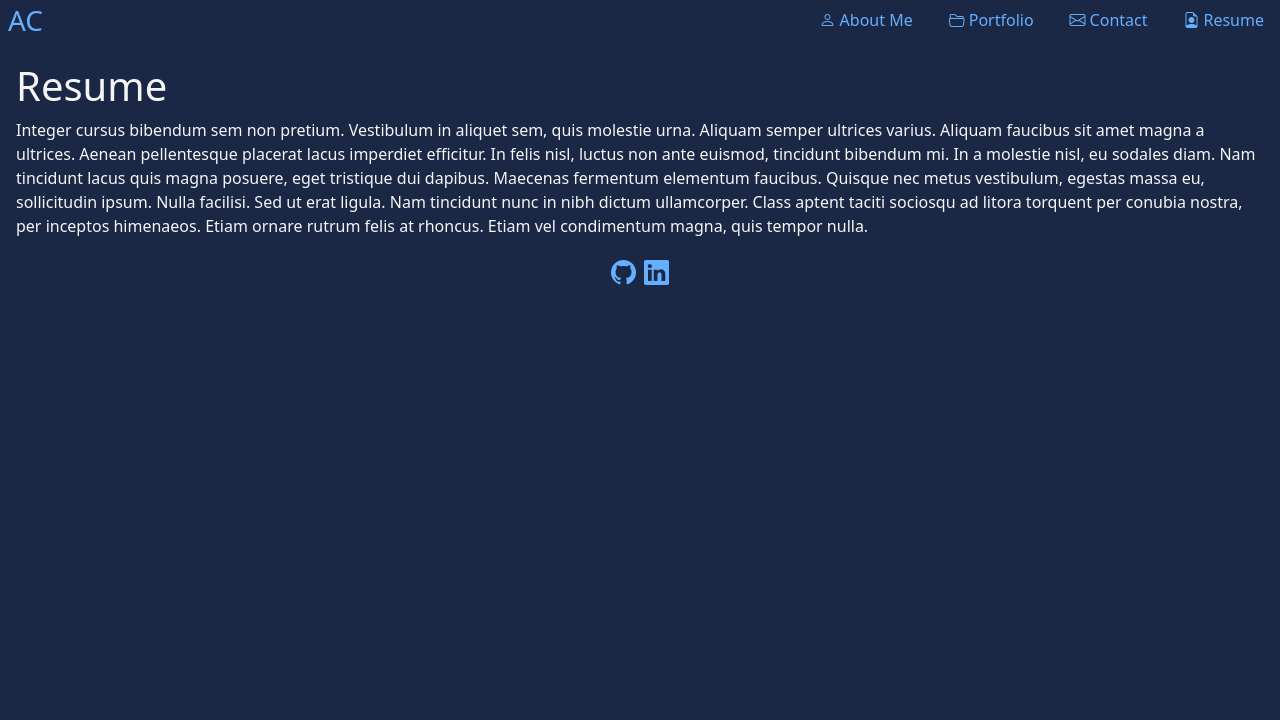
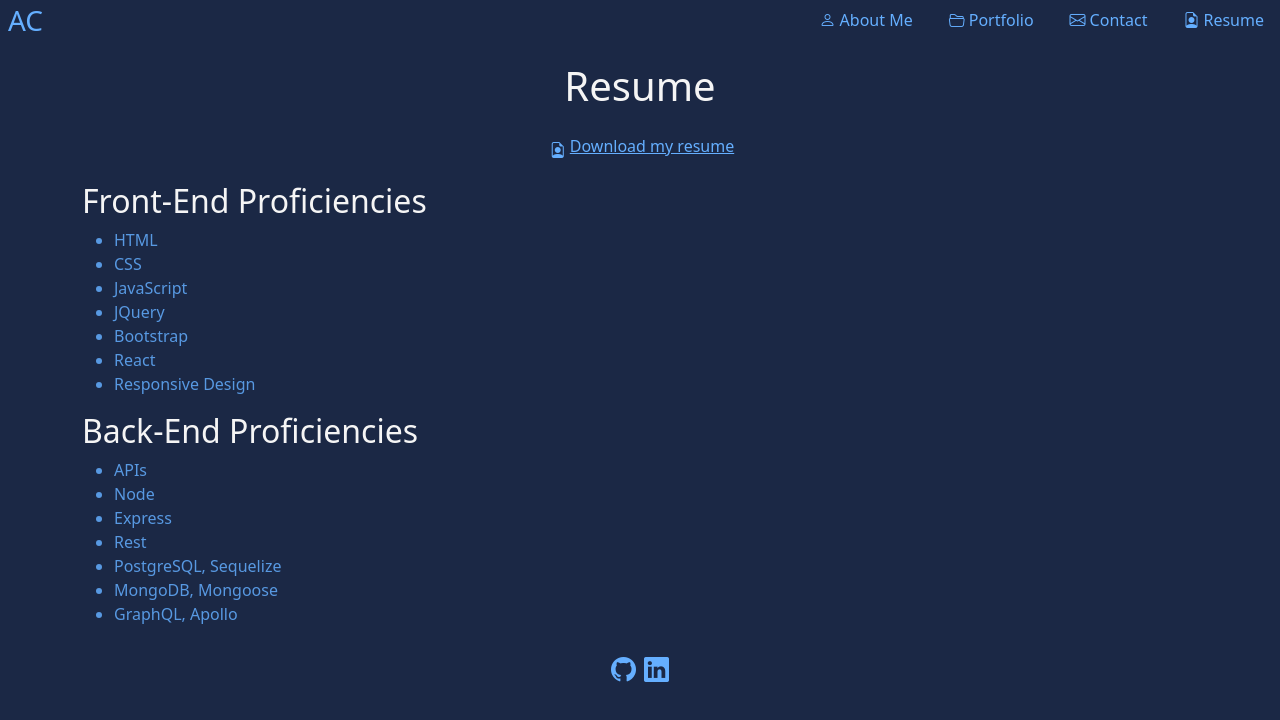
Before and after one commit to mandi7469/React-Portfolio, a React (Vite) app: page /Resume in a window 1280 px wide. Shown: the top 720 px of the page. Built offline with nearby package versions, Linux system fonts and the light colour scheme.

Commit message:
started resume page

```diff
--- a/src/App.css
+++ b/src/App.css
@@ -19,9 +19,13 @@
   inset: auto 0 0 0;
 }
 
-h1, p, h5{
+h1, p, h5, h2{
   color: var(--whitesmoke);
   font-family:system-ui, -apple-system, BlinkMacSystemFont, 'Segoe UI', Roboto, Oxygen, Ubuntu, Cantarell, 'Open Sans', 'Helvetica Neue', sans-serif;
+}
+
+li {
+  color: var(--un-blue);
 }
 
 .nav-link {
--- a/src/pages/About.jsx
+++ b/src/pages/About.jsx
@@ -1,15 +1,14 @@
 export default function About() {
-    return (
-      <div>
-        <h1>About Me</h1>
-        <p>
-          Nunc pharetra finibus est at efficitur. Praesent sed congue diam.
-          Integer gravida dui mauris, ut interdum nunc egestas sed. Aenean sed
-          mollis diam. Nunc aliquet risus ac finibus porta. Nam quis arcu non
-          lectus tincidunt fermentum. Suspendisse aliquet orci porta quam semper
-          imperdiet. Praesent euismod mi justo, faucibus scelerisque risus cursus
-          in. Sed rhoncus mollis diam, sit amet facilisis lectus blandit at.
-        </p>
+  return (
+    <div>
+      <div className="container">
+        <div className="row">
+          <h1 className="d-flex justify-content-center">About Me</h1>
+        </div>
+        <div className="row">
+          <p></p>
+        </div>
       </div>
-    );
-  }
+    </div>
+  );
+}
--- a/src/pages/Portfolio.jsx
+++ b/src/pages/Portfolio.jsx
@@ -41,8 +41,8 @@ export default function Portfolio() {
               </div>
             </div>
           </div>
-          <div className="col">
-            <div className="col">
+
+            <div className="col-4">
               <div className="card" style={{ width: "18rem" }}>
                 <img src={svg} className="card-img-top" alt="SVG Logo" />
                 <div className="card-body">
@@ -67,9 +67,9 @@ export default function Portfolio() {
                 </div>
               </div>
             </div>
-          </div>
-          <div className="col">
-            <div className="col">
+
+
+            <div className="col-4">
               <div className="card" style={{ width: "18rem" }}>
                 <img
                   src={taskBoard}
@@ -96,10 +96,10 @@ export default function Portfolio() {
                 </div>
               </div>
             </div>
-          </div>
+
         </div>
         <div className="row pt-4">
-          <div className="col">
+          <div className="col-4">
             <div className="card" style={{ width: "18rem" }}>
               <img
                 src={weather}
@@ -126,8 +126,8 @@ export default function Portfolio() {
               </div>
             </div>
           </div>
-          <div className="col">
-            <div className="col">
+
+            <div className="col-4">
               <div className="card" style={{ width: "18rem" }}>
                 <img
                   src={employee}
@@ -154,9 +154,9 @@ export default function Portfolio() {
                 </div>
               </div>
             </div>
-          </div>
-          <div className="col">
-            <div className="col">
+
+
+            <div className="col-4">
               <div className="card" style={{ width: "18rem" }}>
                 <img src={shelfie} className="card-img-top" alt="Shelfie" />
                 <div className="card-body">
@@ -181,7 +181,7 @@ export default function Portfolio() {
                 </div>
               </div>
             </div>
-          </div>
+
         </div>
       </div>
     </div>
--- a/src/pages/Resume.jsx
+++ b/src/pages/Resume.jsx
@@ -1,20 +1,39 @@
 export default function Resume() {
-    return (
-      <div>
-        <h1>Resume</h1>
+  return (
+    <div className="container">
+      <div className="row">
+        <h1 className="d-flex justify-content-center">Resume</h1>
+      </div>
+      <div className="row pt-3">
         <p>
-          Integer cursus bibendum sem non pretium. Vestibulum in aliquet sem, quis
-          molestie urna. Aliquam semper ultrices varius. Aliquam faucibus sit amet
-          magna a ultrices. Aenean pellentesque placerat lacus imperdiet
-          efficitur. In felis nisl, luctus non ante euismod, tincidunt bibendum
-          mi. In a molestie nisl, eu sodales diam. Nam tincidunt lacus quis magna
-          posuere, eget tristique dui dapibus. Maecenas fermentum elementum
-          faucibus. Quisque nec metus vestibulum, egestas massa eu, sollicitudin
-          ipsum. Nulla facilisi. Sed ut erat ligula. Nam tincidunt nunc in nibh
-          dictum ullamcorper. Class aptent taciti sociosqu ad litora torquent per
-          conubia nostra, per inceptos himenaeos. Etiam ornare rutrum felis at
-          rhoncus. Etiam vel condimentum magna, quis tempor nulla.
+          <a href="#" className="link-underline d-flex justify-content-center" style={{ color: "#65AFFF" }}>
+            {" "}
+            <i class="bi bi-file-earmark-person p-1"></i>Download my resume
+          </a>
         </p>
+        <div className="d-flex flex-column">
+        <h2>Front-End Proficiencies</h2>
+        <ul>
+          <li>HTML</li>
+          <li>CSS</li>
+          <li>JavaScript</li>
+          <li>JQuery</li>
+          <li>Bootstrap</li>
+          <li>React</li>
+          <li>Responsive Design</li>
+        </ul>
+        <h2>Back-End Proficiencies</h2>
+        <ul>
+          <li>APIs</li>
+          <li>Node</li>
+          <li>Express</li>
+          <li>Rest</li>
+          <li>PostgreSQL, Sequelize</li>
+          <li>MongoDB, Mongoose</li>
+          <li>GraphQL, Apollo</li>
+        </ul>
+        </div>
       </div>
-    );
-  }
+    </div>
+  );
+}
```
Also changed, not shown: 1 other file (tests, documents, lock files or other folders).
